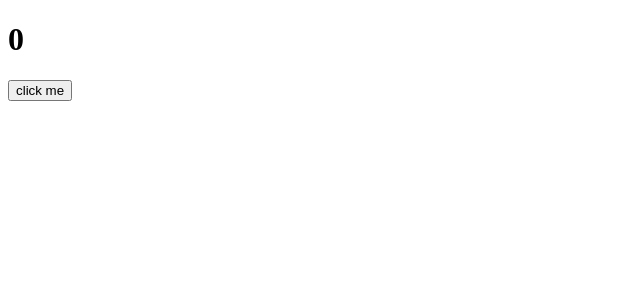
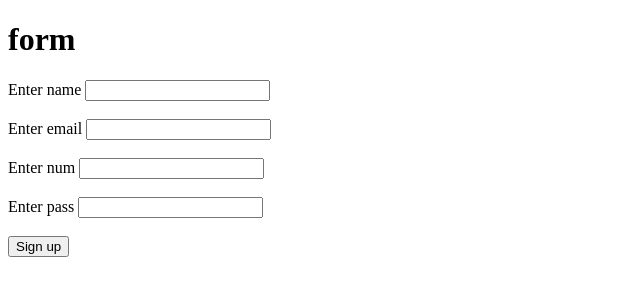
Before and after one commit to Pratimakushwa/react, a React (Vite) app: page / in a window 1280 px wide. Shown: the top 300 px of the page, without its empty margins (0-640 px from the left). Built offline with nearby package versions, Linux system fonts and the light colour scheme.

Commit message:
first commit

```diff
--- /dev/null
+++ b/src/Form25.jsx
@@ -0,0 +1,38 @@
+import React, { useState } from "react";
+const App =()=>{
+
+  const[name,setname,]=useState("")
+  const[email,setemail,]=useState("")
+  const[num,setnum,]=useState("")
+  const[pass,setpass,]=useState("")
+
+
+  let handlesubmit =(e)=>{
+    e.preventDefault()
+    alert("form submited")
+  }
+
+
+
+
+
+    return(
+      <>
+      <h1>form</h1>
+      <p>{name}</p>
+
+      <form  onSubmit={handlesubmit}>
+          Enter name <input type="text"  value={name}onChange={(e)=>{setname(e.target.value)}}/><br/><br/>
+          Enter email <input type="text" value={email}onChange={(e)=>{setemail(e.target.value)}}/><br/><br/>
+          Enter num <input type="text" value={num} onChange={(e)=>{setnum(e.target.value)}}/><br/><br/>
+          Enter pass <input type="text" value={pass} onChange={(e)=>{setpass(e.target.value)}}/><br/><br/>
+
+          <button type="submit">Sign up</button>
+
+      </form>
+
+      </>
+    )
+
+}
+export default App
--- a/src/State.jsx
+++ b/src/State.jsx
@@ -14,27 +14,44 @@ const App =()=>{
     //     count++
     // }
 
-    const [count, setcount]=useState(0)
-    let sayhi=()=>{
-        setcount(count+1)
+    // const [count, setcount]=useState(0)
+    // let sayhi=()=>{
+
+    //     setcount(count+1)
 
 
-    }
+    // }
+    // let sayhii=()=>{
+    //     if (count<=0){
+    //         return
+    //     }
+    //     setcount(count-1)
+
+
+    // }
+
 
 
 
 
     return(
         <>
-        <h1>{count}</h1>
+         {/* <h1>{count}</h1>
          <button onClick={sayhi}> click me</button>
+         <button onClick={sayhii}> decriment</button>  */}
+
 
          {/* <button onClick={Sayhi}> click me</button> */}
 
          {/* <button onClick={()=> alert("hello world")}> click me</button>
+
          <button onClick={(sayhi("pratima"))}> click name</button> */}
+         {/* <button onClick={sayhi}>glick</button> */}
+
+         {/* <button onClick={()=>alert("hello world")}>click</button> */}
 
         </>
+
     )
 }
 export default App
--- a/src/main.jsx
+++ b/src/main.jsx
@@ -1,7 +1,7 @@
 import { StrictMode } from 'react'
 import { createRoot } from 'react-dom/client'
 import './index.css'
-import App from './State.jsx'
+import App from './Form25.jsx'
 import { BrowserRouter } from 'react-router-dom'
 
 createRoot(document.getElementById('root')).render(
```
Also changed, not shown: src/Form24.jsx (added, +25 -0 lines), src/Name24.jsx (added, +18 -0 lines).
